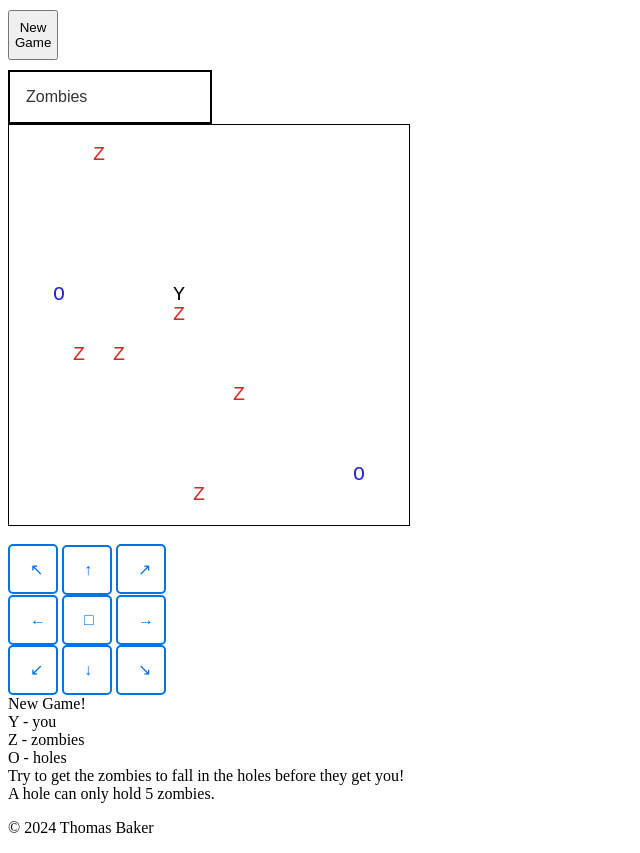
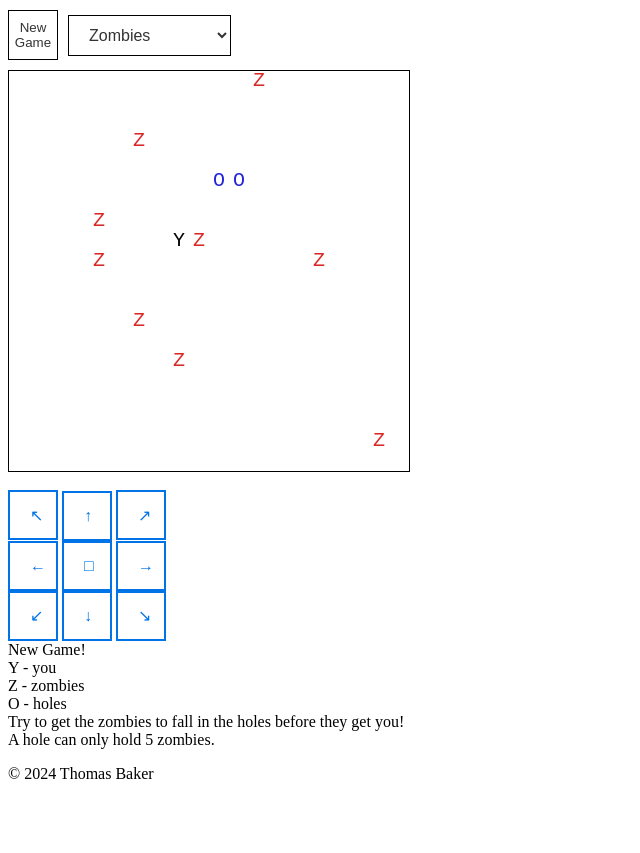
Before and after one commit to PapaTomGames/papatomgames.github.io, a plain HTML site: page dev/zombies.html in a window 1280 px wide. Shown: the whole page, without its empty margins (0-640 px from the left). After the commit the page ends 800 px from the top, so only its background shows below. Drawn offline with Linux system fonts and the light colour scheme; a script that the page names is missing.

Commit message:
add select game Merge branch 'main' of https://github.com/PapaTomGames/papatomgames.github.io

```diff
--- a/dev/js/app.js
+++ b/dev/js/app.js
@@ -15,6 +15,9 @@ class App {
         debugOut("mobile!");
         this.resizeCanvas();
       }
+
+      // events
+
       debugOut("app init done");
     }
 
@@ -102,6 +105,10 @@ class App {
             //let letter = letters[0];
             //letter.update(); letter.draw();
 
+        }
+        selectGame(g) {
+          this.debugOut("game selected " + g);
+          this.newGame();
         }
         newGame() {
             let numZombies = random(5,10);
--- a/dev/zombies.html
+++ b/dev/zombies.html
@@ -23,7 +23,6 @@
             align-items: center;
         }
 
-        select,
         button {
             padding: 5px;
             height: 50px;
@@ -43,7 +42,7 @@
   border: 2px solid #0073e6;
   background-color: white;
   color: #0073e6;
-  border-radius: 5px;
+  border-radius: 0px;
   cursor: pointer;
   position: relative;
 }
@@ -52,6 +51,7 @@
   background-color: #0073e6;
   color: white;
 }
+/*
  .dropdown {
     position: relative;
     display: inline-block;
@@ -72,7 +72,7 @@
     padding: 12px 16px;
     text-decoration: none;
     display: block;
-    color: #333; /* Darker text for better readability */
+    color: #333; /* Darker text for better readability
   }
 
   .dropdown-content a:hover {background-color: #f1f1f1;}
@@ -80,14 +80,25 @@
   .dropdown:hover .dropdown-content {
     display: block;
   }
-
+*/
   .dropbtn {
     background-color: white;  /* Green */
     color: #333;
     padding: 10px 16px;
     font-size: 16px;
-    border: none;
+    border: 1px solid black;
+    border-radius: 0;
     cursor: pointer; /* Make it look clickable */
+    width: 200;
+    height: 50;
+  }
+
+  .newbtn {
+    background-color: white;
+    color: #333;
+    border: 1px solid black;
+    width: 50;
+    height: 50;
   }
 
     </style>
@@ -96,17 +107,23 @@
 <body>
 
     <div id="controls">
-        <button onclick="newGame()">New Game</button>
-    </div>
+        <button class="newbtn" onclick="newGame()">New Game</button>
+    <!-- </div>
 
 
-<div class="dropdown">
+<div class="dropdown"> -->
+    <select name="game-select" id="myDropdown" class="dropbtn" onchange="theApp.selectGame(0);">
+        <option value=0>Zombies</option>
+        <option value=1>Super Zombies</option>
+    </select>
+    <!--
   <button class="dropbtn">Zombies</button>
   <div class="dropdown-content" id="myDropdown">
     <a href="#" onclick="handleItemClick(0)">Zombies</a>
     <a href="#" onclick="handleItemClick(1)">Super Zombies</a>
 
   </div>
+-->
 </div>
 
     <div class="canvas-container"> <canvas id="letterCanvas" width="400" height="400"></canvas> </div>
@@ -307,6 +324,7 @@
         function debugOut(m) {
             console.log(m);
         }
+        /*
         function handleItemClick(selection) {
             theApp.debugOut("dropdown " + selection);
             //const dropdownContent = document.getElementById("myDropdown");
@@ -315,9 +333,8 @@ theApp.debugOut("hide");
 //const dropdownButton = document.querySelector('.dropbtn');
 let itemName = (selection == 0) ? "Zombies" : "Super Zombies";
 theApp.debugOut(itemName);
-  //dropdownButton.textContent = itemName; // This sets the button text
-
-        }
+  //dropdownButton.textConte
+  */
         function handleItemClick(selection) {
             theApp.debugOut("dropdown " + selection);
             }
@@ -522,6 +539,7 @@ theApp.debugOut(itemName);
         theApp = new App();
         let maxX = theApp.boardWidth - 1;
         let maxY = theApp.boardHeight - 1;
+        theApp.selectGame(0);
         theApp.newGame();
         //theApp.updateFrame();
         debugOut("loaded");
```
